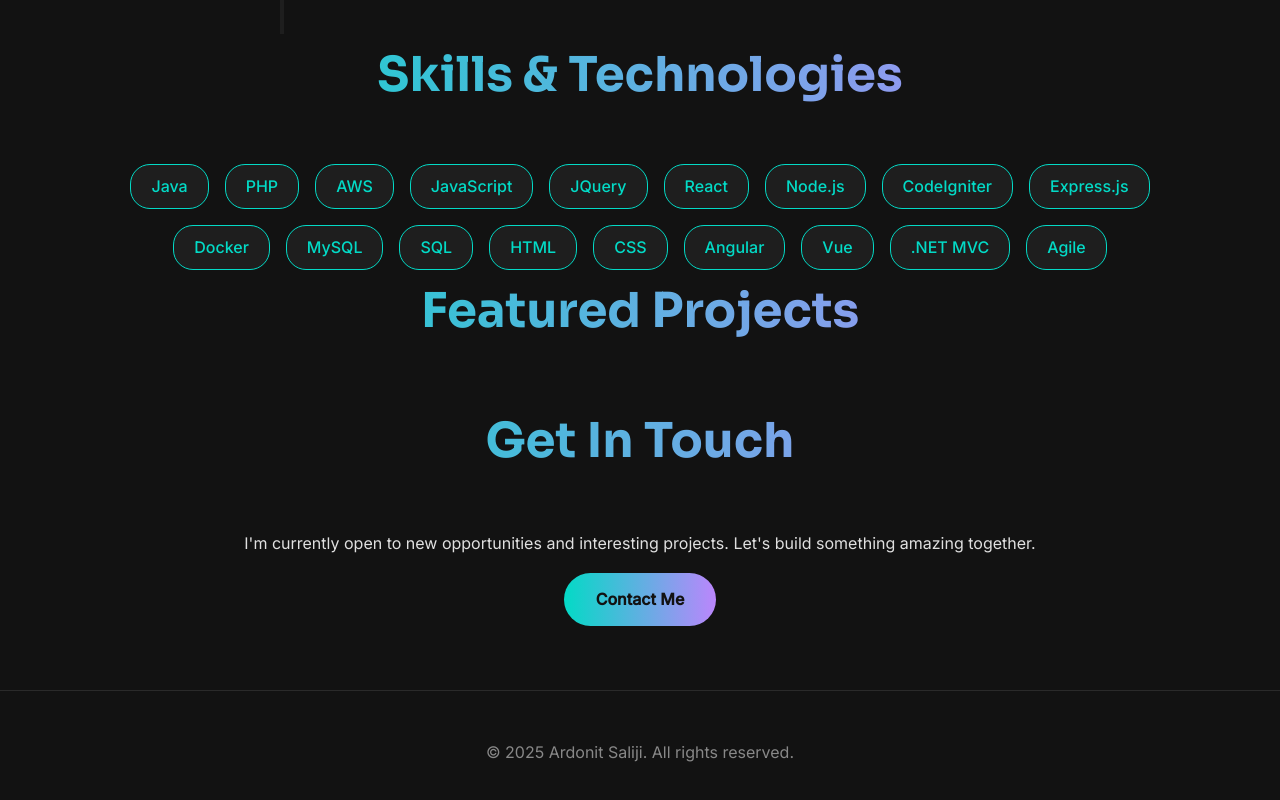
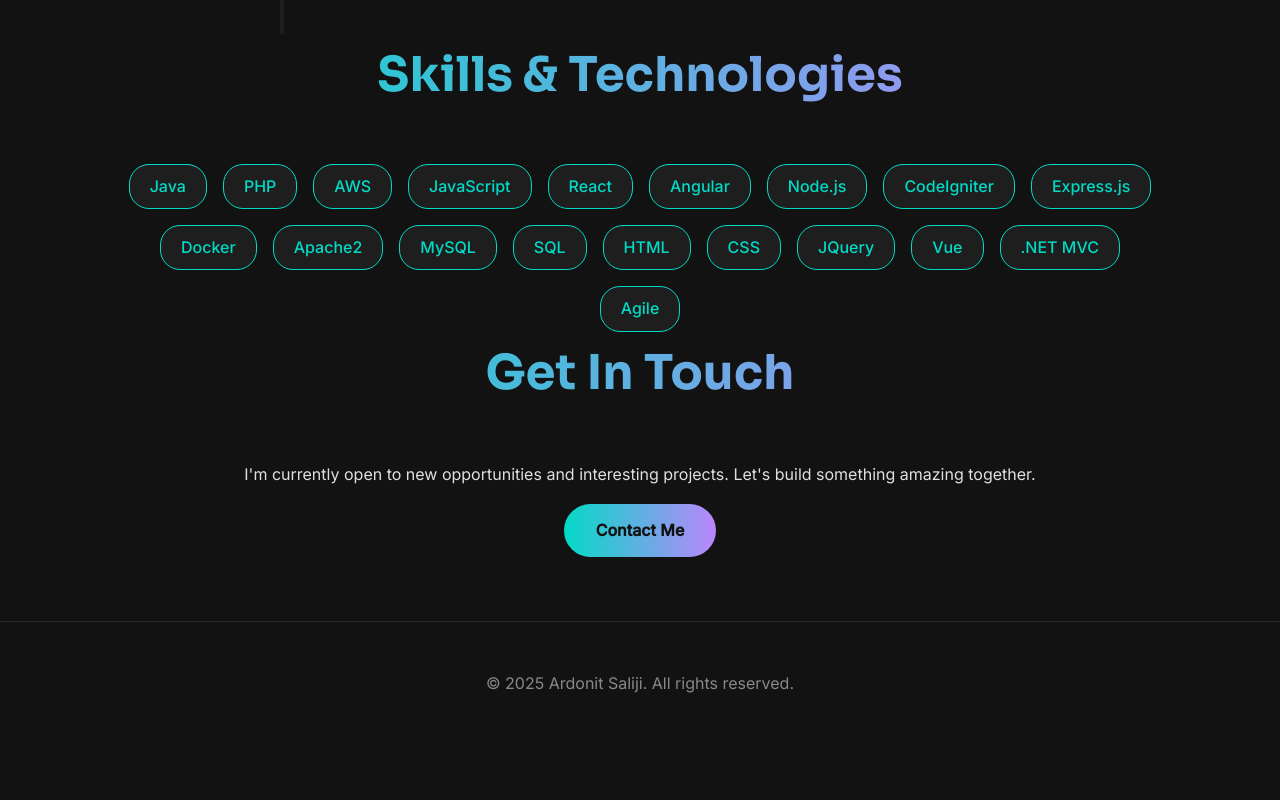
Before and after one commit to ArdonitSaliji/portfolio, an Astro site: page / in a window 1280 px wide. Shown: the part 3155-3955 px from the top of the page. After the commit the page ends 3900 px from the top, so only its background shows below. Built offline with nearby package versions, Linux system fonts and the light colour scheme; Astro itself is replaced by a stand-in of ours.

Commit message:
Adding some more skills forgotten to mention and removed the Projects header for now

```diff
--- a/src/pages/index.astro
+++ b/src/pages/index.astro
@@ -12,17 +12,18 @@ const skills = [
   "PHP",
   "AWS",
   "JavaScript",
-  "JQuery",
   "React",
+  "Angular",
   "Node.js",
   "CodeIgniter",
   "Express.js",
   "Docker",
+  "Apache2",
   "MySQL",
   "SQL",
   "HTML",
   "CSS",
-  "Angular",
+  "JQuery",
   "Vue",
   ".NET MVC",
   "Agile",
@@ -140,7 +141,7 @@ const email = "ardonitsaliji@gmail.com";
     </section>
 
     <section id="projects" class="container">
-      <h2>Featured Projects</h2>
+      <!-- <h2>Featured Projects</h2> -->
       <!-- <div class="projects-grid">
         <ProjectCard
           imgSrc="/images/project1.jpg"
```
